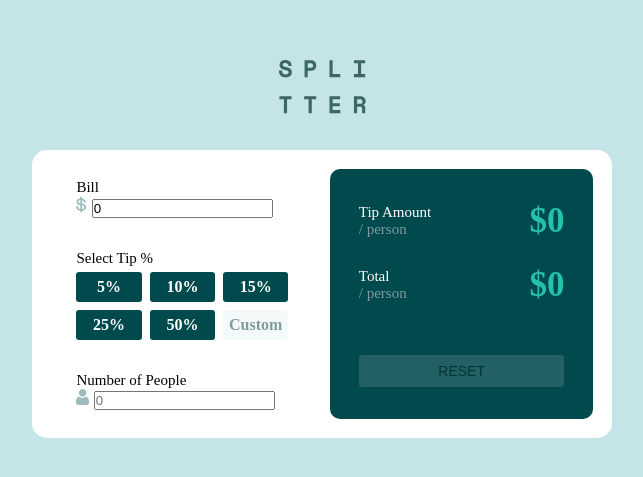
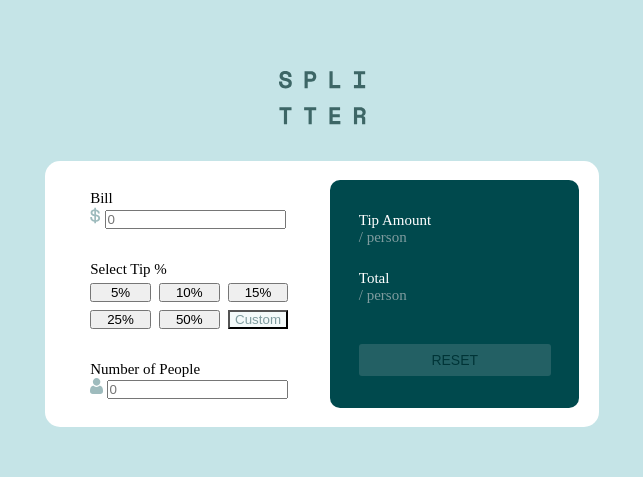
Before and after one commit to bash4Dev/tip-calculator, a plain HTML site: page index.html in a window 1280 px wide. Shown: the part 151-628 px from the top of the page, without its empty margins (318-961 px from the left). Drawn offline with Linux system fonts and the light colour scheme.

Commit message:
Commit changes

```diff
--- a/index.html
+++ b/index.html
@@ -5,7 +5,6 @@
   <meta name="viewport" content="width=device-width, initial-scale=1.0">
 
   <link rel="icon" type="image/png" sizes="32x32" href="./images/favicon-32x32.png">
-
   <title>Frontend Mentor | Tip calculator app</title>
   <link rel="stylesheet" href="./styles.css">
 </head>
@@ -19,19 +18,19 @@
         <p>Bill</p>
         <div class="input-div">
           <img src="./images/icon-dollar.svg" class="icon-img" alt="Dollar Icon">
-          <input type="text" id="input1" value="0">
+          <input type="text" id="input1" placeholder="0">
         </div>
       </div>
 
       <div id="select-tip">
         <p>Select Tip %</p>
         <div class="tips">
-          <div class="tip">5%</div>
-          <div class="tip">10%</div>
-          <div class="tip">15%</div>
-          <div class="tip">25%</div>
-          <div class="tip">50%</div>
-          <div class="tip custom">Custom</div>
+          <input type="button" class="tip-btn" value="5%">
+          <input type="button" class="tip-btn" value="10%">
+          <input type="button" class="tip-btn" value="15%">
+          <input type="button" class="tip-btn" value="25%">
+          <input type="button" class="tip-btn" value="50%">
+          <input type="button" class="tip-btn custom" value="Custom">
         </div>
       </div>
 
@@ -54,7 +53,7 @@
             <div class="amt">Tip Amount</div>
             <div class="per-person">/ person</div>
           </div>
-          <span class="qty" id="tip-qty">$0</span>
+          <span class="qty" id="tip-qty"></span>
         </div>
 
         <div class="total amount">
@@ -62,7 +61,7 @@
             <div class="amt">Total</div>
             <div class="per-person">/ person</div>
           </div>
-          <span class="qty" id="total-qty">$0</span>
+          <span class="qty" id="total-qty"></span>
         </div>
       </div>
 
@@ -74,5 +73,6 @@
     Challenge by <a href="https://www.frontendmentor.io?ref=challenge" target="_blank">Frontend Mentor</a>.
     Coded by <a href="#">Your Name Here</a>.
   </div>
+  <script src="script.js"></script>
 </body>
 </html>
```
